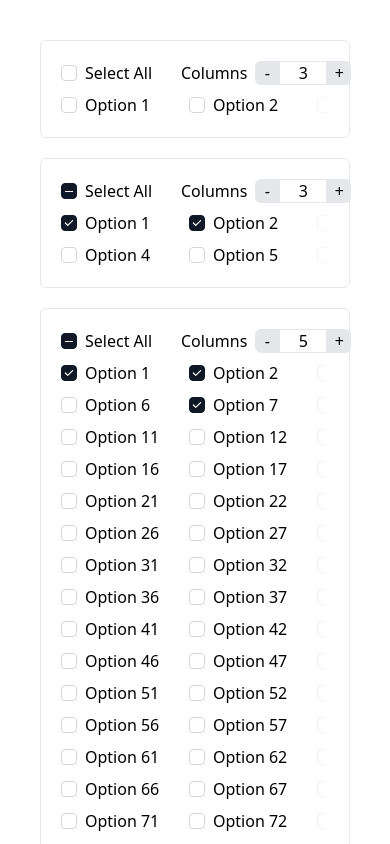
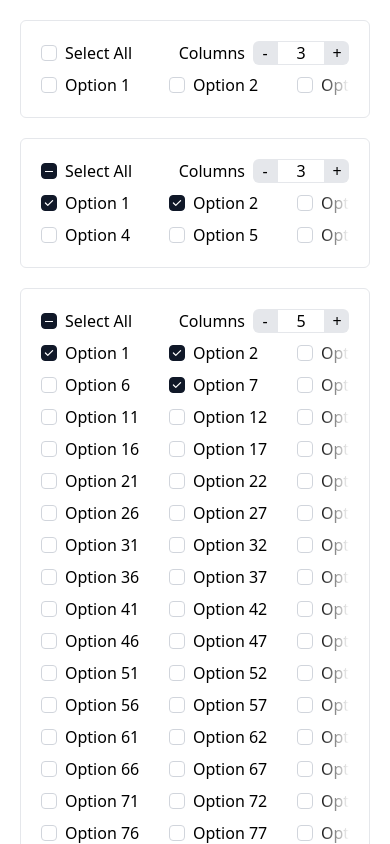
Before and after one commit to vvcent/react-checkboxes, a React (Vite) app: page / in a window 390 px wide. Shown: the top 844 px of the page. Built offline with nearby package versions, Linux system fonts and the light colour scheme.

Commit message:
✨feat: update mobile padding

```diff
--- a/src/App.tsx
+++ b/src/App.tsx
@@ -2,7 +2,7 @@ import Checkboxes from '@/components/Checkboxes/Checkboxes'
 
 const App = () => {
 	return (
-		<div className="p-10 flex flex-col gap-5">
+		<div className="p-5 md:p-10 flex flex-col gap-5">
 			<Checkboxes
 				options={[
 					{
```
